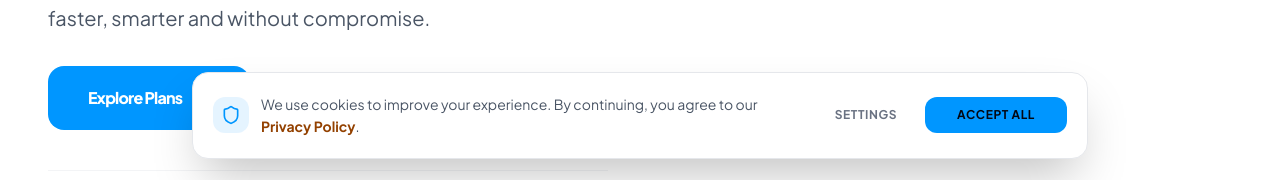
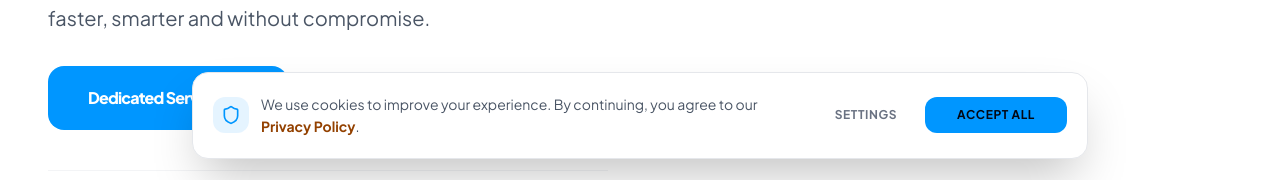
Before and after one commit to omdanielofficial/intranex-website, a React (Vite) app: page / in a window 1280 px wide. Shown: the part 617-797 px from the top of the page. Built offline with nearby package versions, Linux system fonts and the light colour scheme.

Commit message:
11/03/2026-13:41

```diff
--- a/src/components/home/Hero.tsx
+++ b/src/components/home/Hero.tsx
@@ -38,11 +38,11 @@ export const Hero = () => {
 
                         <div className="flex flex-col sm:flex-row items-center justify-center lg:justify-start gap-4 mb-10 opacity-0 animate-fade-in-up animate-delay-300">
                             <Link
-                                to="/web"
+                                to="/dedicated"
                                 className="w-full sm:w-auto px-10 py-5 bg-brand-primary hover:bg-brand-secondary text-white font-black rounded-2xl transition-all flex items-center justify-center gap-2 group transform active:scale-95 tracking-tighter"
                                 aria-label="Get started with Intranex VPS Hosting"
                             >
-                                Explore Plans
+                                Dedicated Servers
                                 <ArrowRight className="w-5 h-5 group-hover:translate-x-1 transition-transform" />
                             </Link>
                         </div>
```
Also changed, not shown: 9 other files (tests, documents, lock files or other folders).
